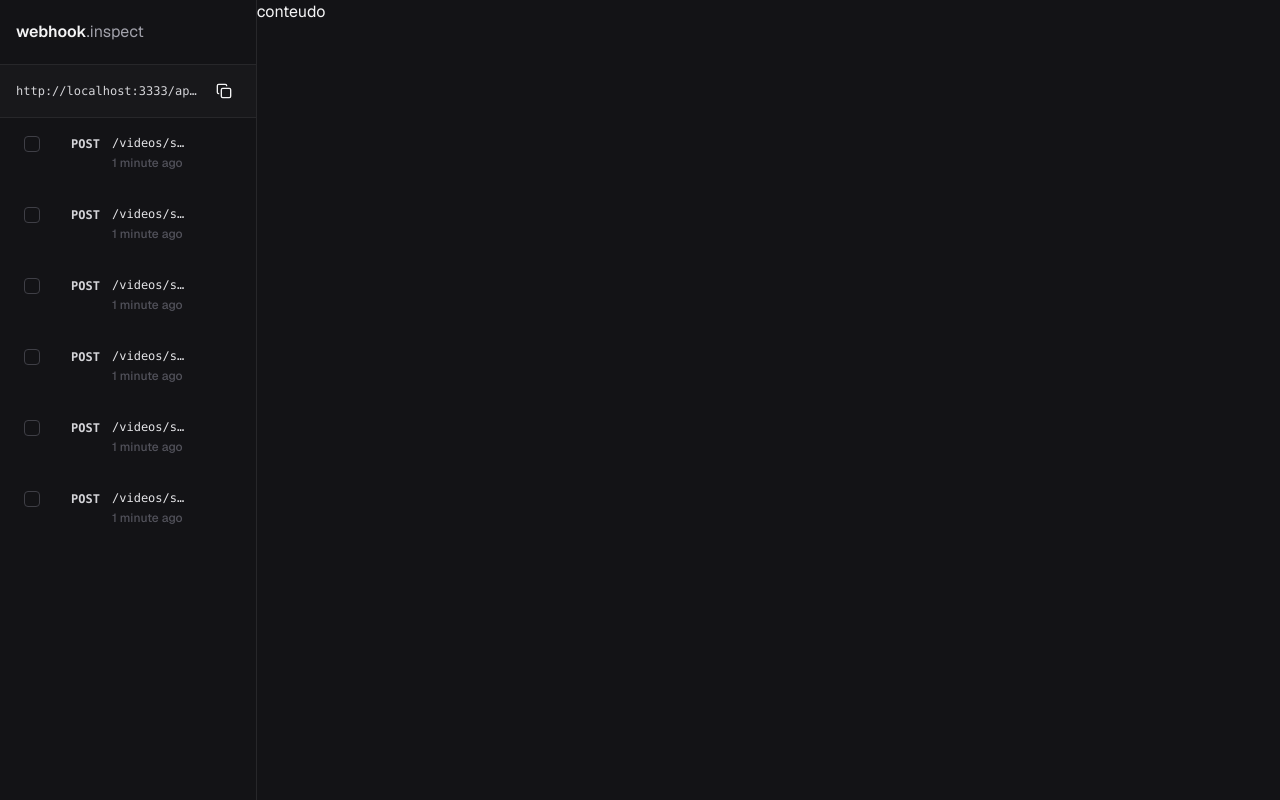
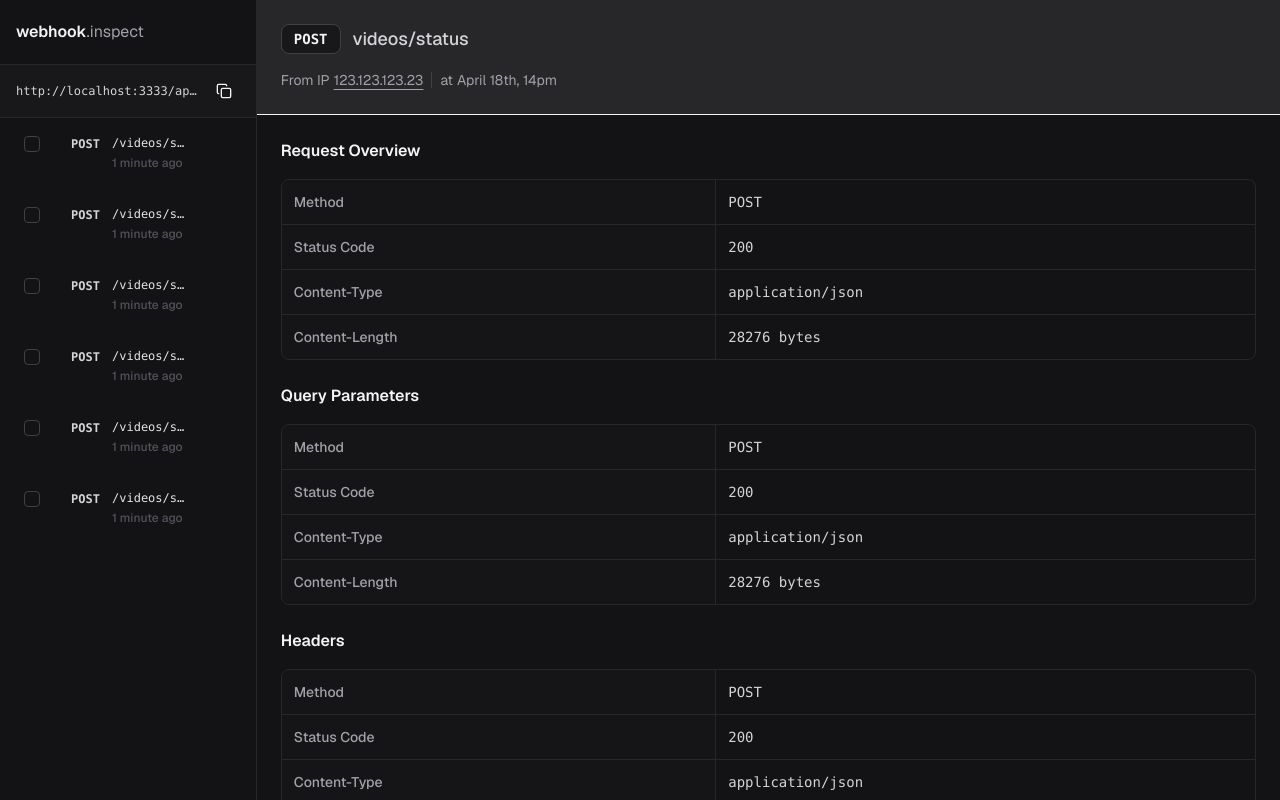
Before and after one commit to Newton-Duarte/webhook-inspector, a React (Vite) app in the folder web/: page / in a window 1280 px wide. Built offline with nearby package versions, Linux system fonts and the light colour scheme.

Commit message:
feat(home): add content to home page

```diff
--- a/web/src/routes/index.tsx
+++ b/web/src/routes/index.tsx
@@ -1,12 +1,23 @@
 import { createFileRoute } from '@tanstack/react-router'
 import { Panel, PanelGroup, PanelResizeHandle } from 'react-resizable-panels'
 import { Sidebar } from '../components'
+import { SectionDataTable } from '../components/section-data-table'
+import { SectionTitle } from '../components/section-title'
+import { CodeBlock } from '../components/ui/code-block'
+import { WebhookDetailHeader } from '../components/webhook-detail-header'
 
 export const Route = createFileRoute('/')({
   component: Index,
 })
 
 function Index() {
+  const overviewData = [
+    { key: 'Method', value: 'POST' },
+    { key: 'Status Code', value: '200' },
+    { key: 'Content-Type', value: 'application/json' },
+    { key: 'Content-Length', value: '28276 bytes' },
+  ]
+
   return (
     <div className="h-screen bg-zinc-900">
       <PanelGroup direction="horizontal">
@@ -14,8 +25,31 @@
           <Sidebar />
         </Panel>
         <PanelResizeHandle className="w-px bg-zinc-700 hover:bg-zinc-600 transition-colors duration-150" />
+
         <Panel defaultSize={80} minSize={60}>
-          conteudo
+          <div className="flex h-full flex-col">
+            <WebhookDetailHeader />
+            <div className="flex-1 overflow-y-auto">
+              <div className="space-y-6 p-6">
+                <div className="space-y-4">
+                  <SectionTitle>Request Overview</SectionTitle>
+                  <SectionDataTable data={overviewData} />
+                </div>
+                <div className="space-y-4">
+                  <SectionTitle>Query Parameters</SectionTitle>
+                  <SectionDataTable data={overviewData} />
+                </div>
+                <div className="space-y-4">
+                  <SectionTitle>Headers</SectionTitle>
+                  <SectionDataTable data={overviewData} />
+                </div>
+                <div className="space-y-4">
+                  <SectionTitle>Request Body</SectionTitle>
+                  <CodeBlock code={JSON.stringify(overviewData, null, 2)} />
+                </div>
+              </div>
+            </div>
+          </div>
         </Panel>
       </PanelGroup>
     </div>
```
